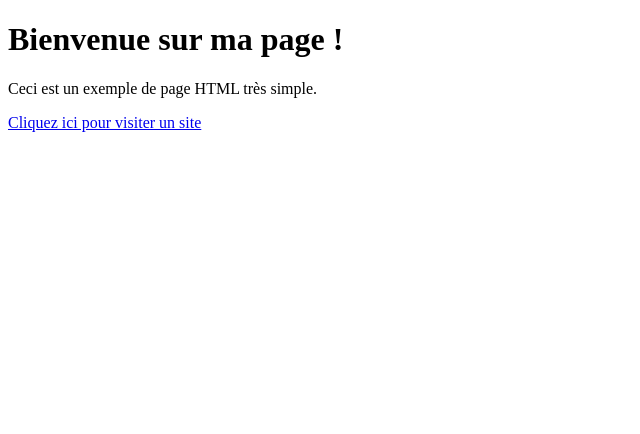
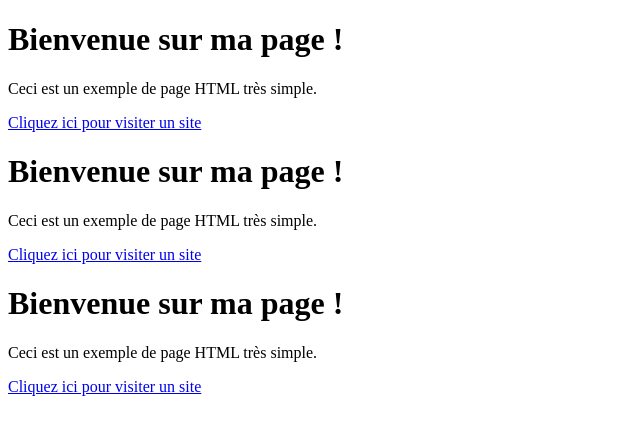
Before and after one commit to aziz263/html, a plain HTML site: page index.html in a window 1280 px wide. Shown: the whole page, without its empty margins (0-640 px from the left). Drawn offline with Linux system fonts and the light colour scheme.

Commit message:
index.html

```diff
--- a/index.html
+++ b/index.html
@@ -9,5 +9,11 @@
     <h1>Bienvenue sur ma page !</h1>
     <p>Ceci est un exemple de page HTML très simple.</p>
     <a href="https://www.facebook.com">Cliquez ici pour visiter un site</a>
+    <h1>Bienvenue sur ma page !</h1>
+    <p>Ceci est un exemple de page HTML très simple.</p>
+    <a href="https://www.facebook.com">Cliquez ici pour visiter un site</a>
+    <h1>Bienvenue sur ma page !</h1>
+    <p>Ceci est un exemple de page HTML très simple.</p>
+    <a href="https://www.facebook.com">Cliquez ici pour visiter un site</a>
 </body>
 </html>
```
